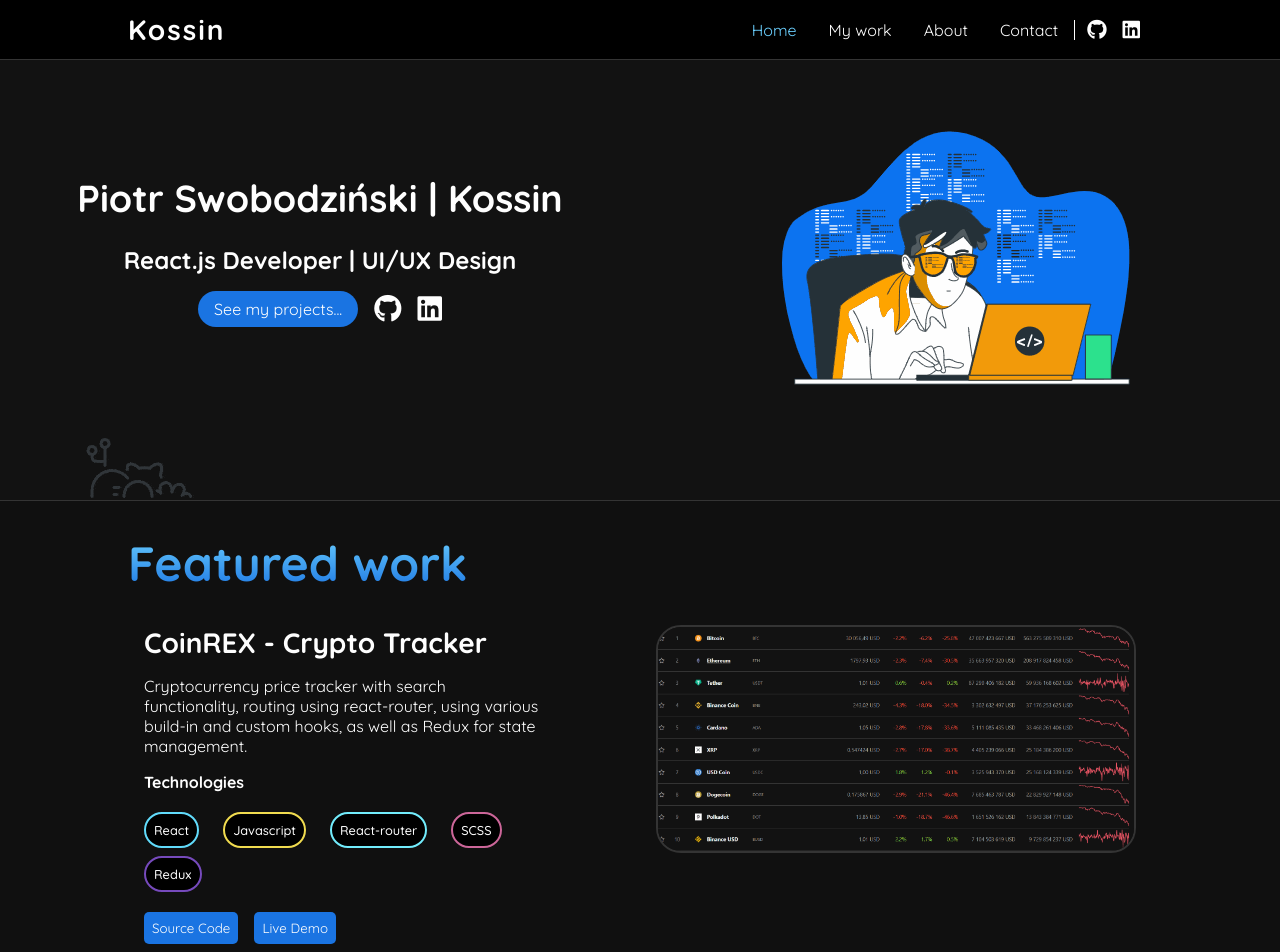
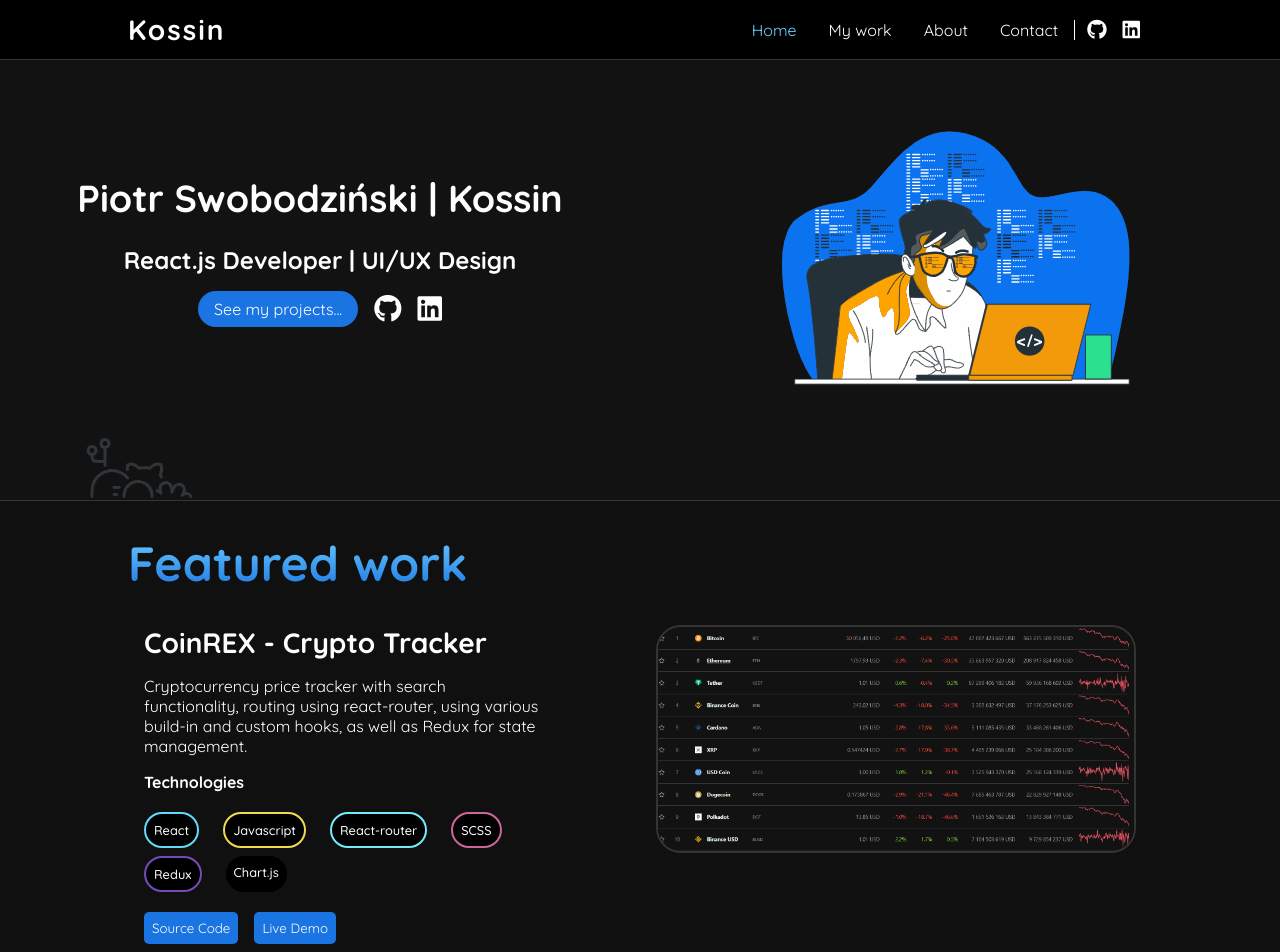
Before and after one commit to Kossin1337/Portfolio, a React (Create React App) app: page / in a window 1280 px wide. Shown: the top 952 px of the page. Built offline with nearby package versions, Linux system fonts and the light colour scheme.

Commit message:
Main Section CSS into SCSS

```diff
--- a/src/components/FeaturedWork/featuredWorkData.js
+++ b/src/components/FeaturedWork/featuredWorkData.js
@@ -7,8 +7,16 @@ export const featuredWorkData = [
     projectName: "CoinREX - Crypto Tracker",
     description:
       "Cryptocurrency price tracker with search functionality, routing using react-router, using various build-in and custom hooks, as well as Redux for state management. ",
-    technologies: ["React", "Javascript", "React-router", "SCSS", "Redux"],
-    link: "There goes a link to the project",
+    technologies: [
+      "React",
+      "Javascript",
+      "React-router",
+      "SCSS",
+      "Redux",
+      "Chart.js",
+    ],
+    liveDemo: "There goes a link to the project",
+    github: "https://github.com/Kossin1337/API-Crypto-tracker",
     image: CoinREX,
   },
   {
@@ -17,7 +25,8 @@ export const featuredWorkData = [
     description:
       "A small encyclopedia about colors. Allowing you to generate a custom color Palette, convert any web color model (RGB/A, HEX, HSL) into another. Explore color models by reading blog articles",
     technologies: ["React", "Javascript", "React-router", "SCSS", "Redux"],
-    link: "There goes a link to the project",
+    liveDemo: "There goes a link to the project",
+    github: "https://github.com/Kossin1337/Color-picker-palette-generator",
     image: ColorPalette,
   },
 ];
--- a/src/components/MainSection/Main.scss
+++ b/src/components/MainSection/Main.scss
@@ -1,9 +1,3 @@
-/* Z-INDEX ROAD MAP: */
-/* 1 -> Main Section*/
-/* 2 -> */
-/* 3 -> Main gifs and images */
-/* 4 -> Main Text */
-
 .main {
   width: 100vw;
   height: minmax(600px, 60vh);
@@ -14,9 +8,7 @@
   align-items: center;
   flex: 1 1 auto;
   z-index: 1;
-}
 
-/* HERO SECTION */
   .hero-section {
     width: 100%;
     height: 100%;
@@ -26,7 +18,6 @@
     flex-direction: column;
     justify-content: flex-start;
     align-items: center;
-}
 
     .hero-text {
       margin: 0;
@@ -42,12 +33,11 @@
     .hero-sub-title {
       margin-top: 1.5rem;
     }
+  }
 
-/* HERO LINKS */
   .hero-links {
     margin-top: 1rem;
     display: flex;
-}
 
     .hero-btn {
       cursor: pointer;
@@ -74,36 +64,23 @@
       display: flex;
       justify-content: space-between;
       align-items: center;
-}
 
-.main-icons i {
+      .fab {
         font-size: 1.75rem;
         padding-left: 1rem;
         transition: 0.2s ease-in;
       }
+    }
+  }
 
-/* .resume {
-  margin-top: 1rem;
-} */
-
-/* GIF SECTION */
   .gif-wrapper {
-  background-color: #121212;
+    position: relative;
     width: 100%;
     height: 100%;
-  position: relative;
+    background-color: #121212;
     display: flex;
     justify-content: center;
     align-items: center;
-}
-
-.gif {
-  z-index: 3;
-}
-
-.main-gif {
-  left: 0;
-  top: 25px;
   }
 
   .react-gif {
@@ -116,6 +93,7 @@
     position: absolute;
     left: 5rem;
     bottom: 0;
+  }
 }
 
 /* MEDIA QUERIES */
```
Lines whose indentation alone changed are shown as unchanged.
